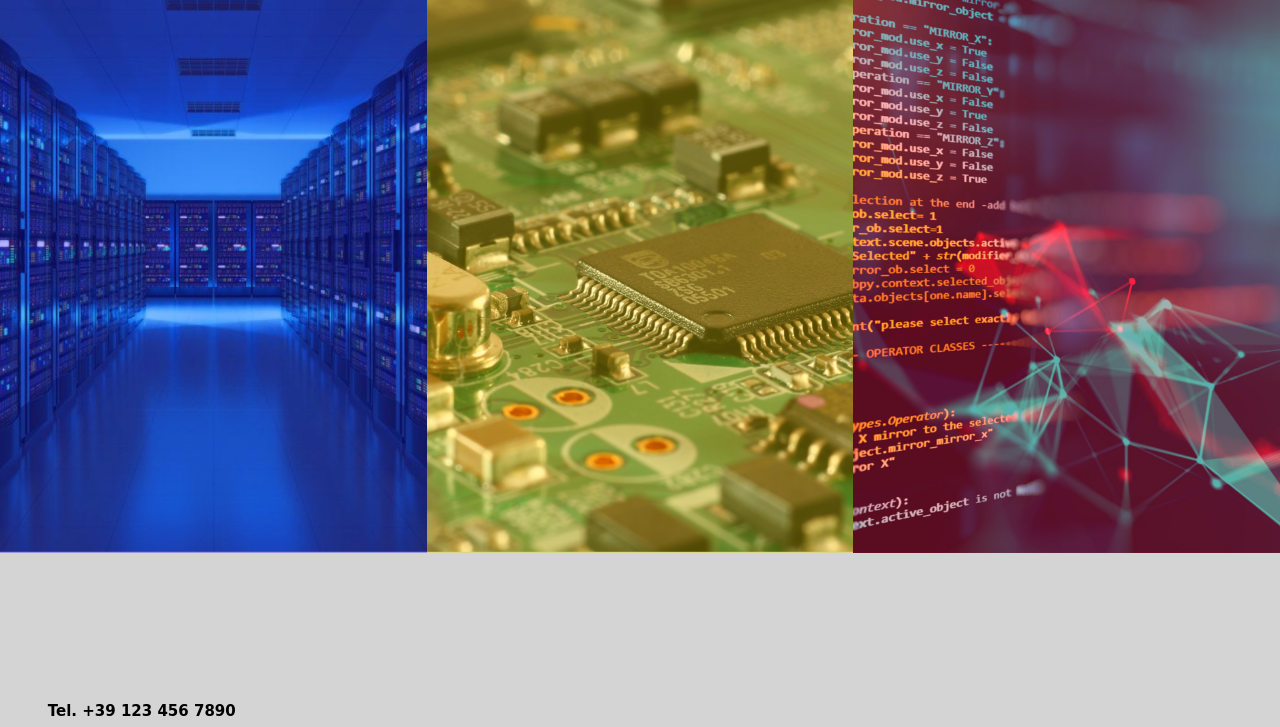
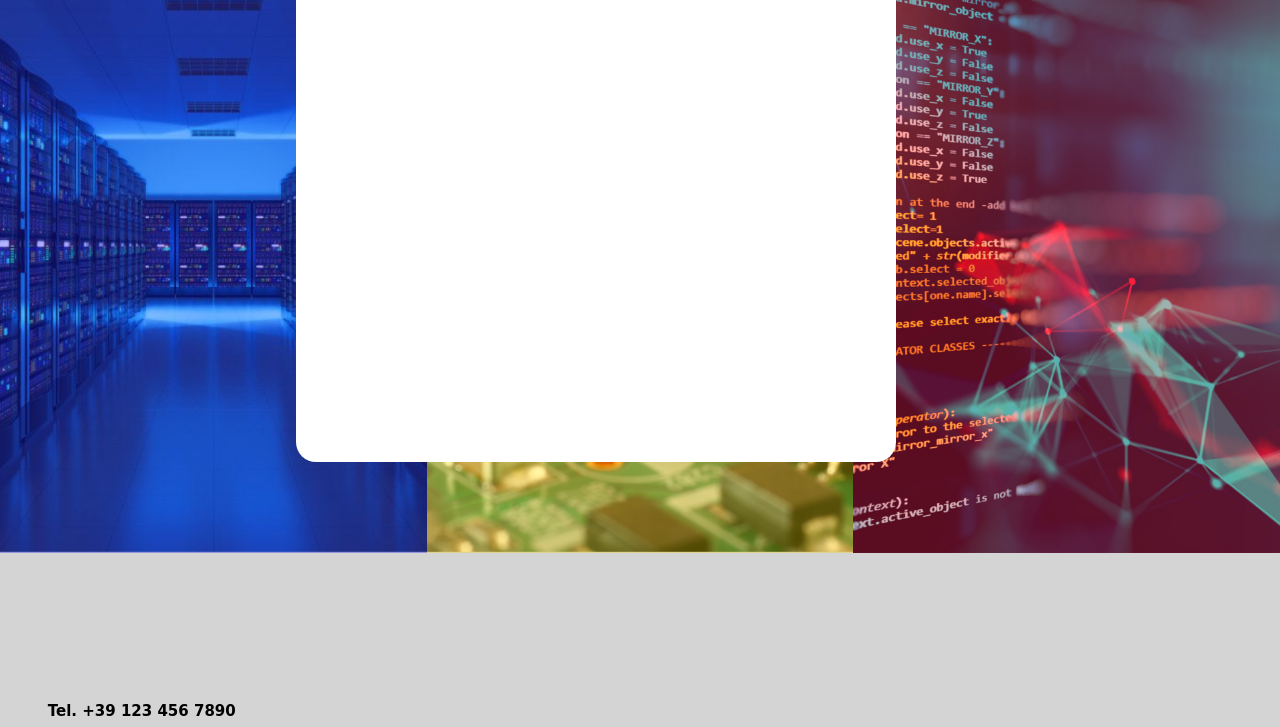
Before and after one commit to AresRebatto/3H_gruppo-2, a plain HTML site: page index.html in a window 1280 px wide. Shown: the part 178-905 px from the top of the page. Drawn offline with Linux system fonts and the light colour scheme; a web font is replaced by a local one.

Commit message:
Cookies 1

```diff
--- a/index.html
+++ b/index.html
@@ -110,6 +110,9 @@
         </div>
       </div>
     </div>
+    <div class="popUp" id="popup">
+      <input type="button" name="" id="" onclick="closePopUp">
+    </div>
   </section>
 
   <footer>
@@ -130,6 +133,7 @@
     <hr>
     <p class="copyright">©2023 All rights Reserved</p>
   </footer>
+  <script src="index.js"></script>
 </body>
 
 </html>
--- /dev/null
+++ b/index.js
@@ -0,0 +1,8 @@
+let popUp = document.getElementById("popup")
+
+popUp.classList.add("openpopUp")
+
+function closePopUp()
+{
+    popUp.classList.remove("openpopUp")
+}
--- a/style/common.css
+++ b/style/common.css
@@ -226,3 +226,21 @@ hr
 {
   text-align: center;
 }
+
+.popUp
+{
+  visibility: hidden;
+  height: 700px;
+  width: 600px;
+  background-color: white;
+  border-radius: 20px;
+  position: absolute;
+  bottom: 15%;
+  right: 30%;
+  transition: 0.5s;
+}
+
+.openpopUp
+{
+  visibility: visible;
+}
```
